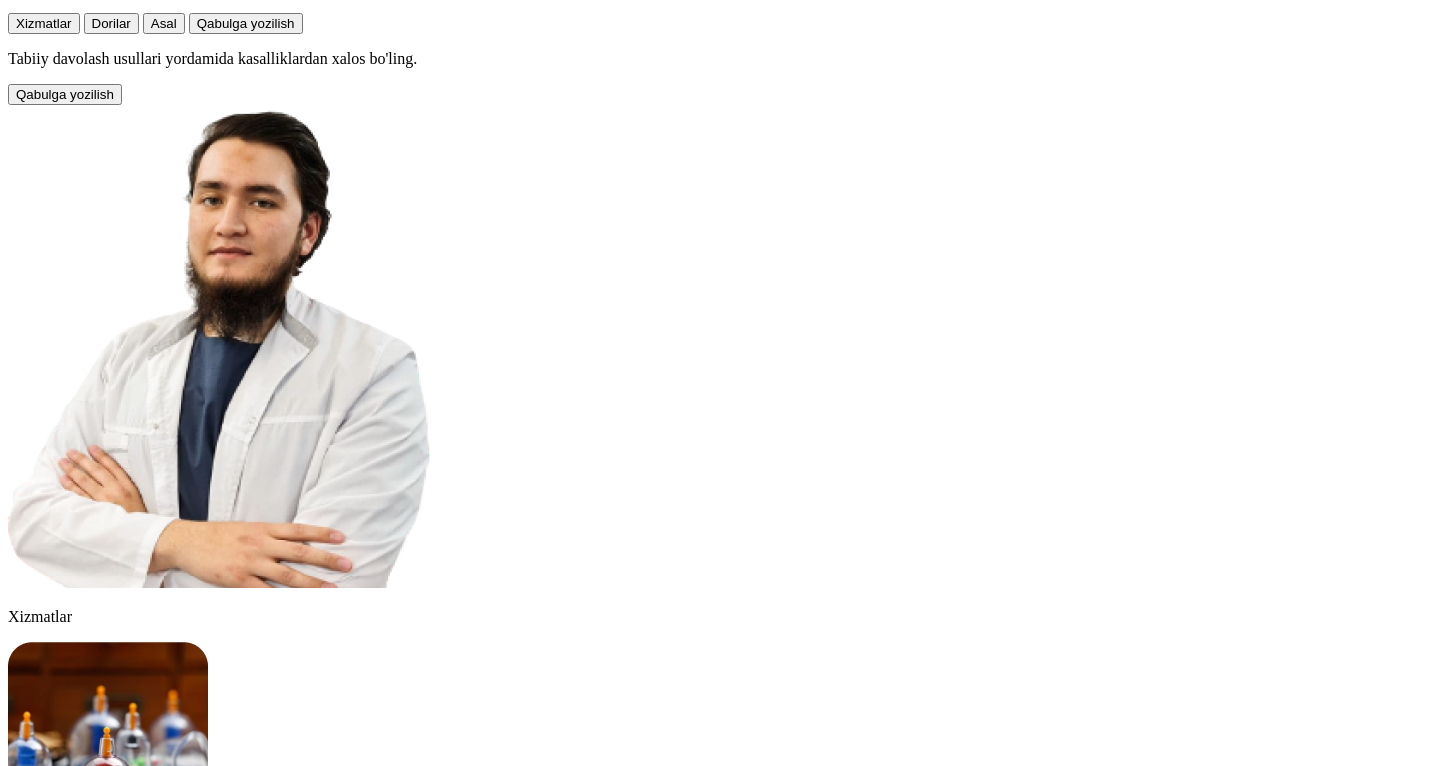
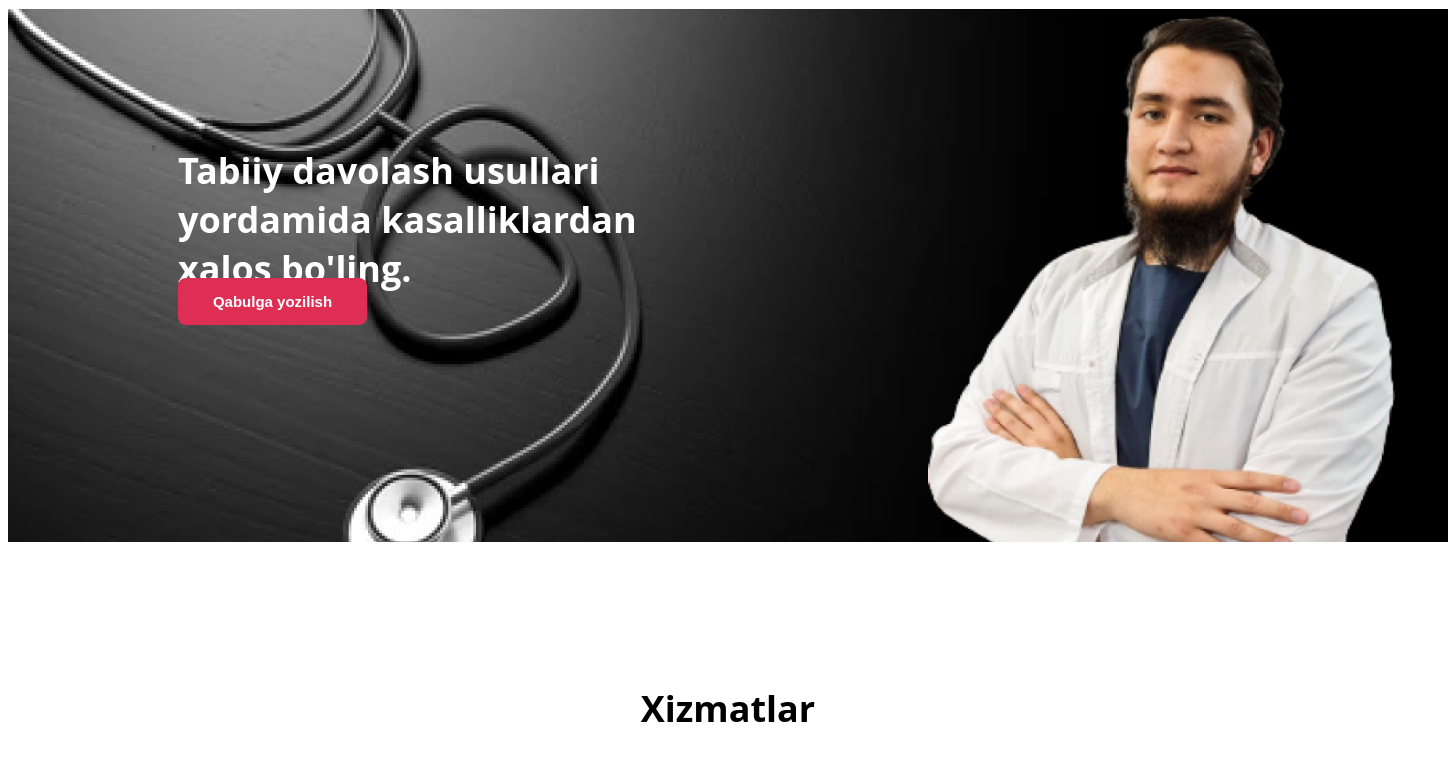
Before and after one commit to Behruz0803/imtihon2, a plain HTML site: page index.html in a window 1280 px wide. Shown: the part 99-865 px from the top of the page, 1448 px wide, since content can reach past the window. Drawn offline with Linux system fonts and the light colour scheme.

Commit message:
Update index.html

```diff
--- a/index.html
+++ b/index.html
@@ -4,7 +4,7 @@
     <meta charset="UTF-8">
     <meta name="viewport" content="width=device-width, initial-scale=1.0">
     <title>Document</title>
-    <link href="https://fonts.googleapis.com/css2?family=Open+Sans&display=swap" rel="stylesheet">
+    <link rel="stylesheet" href="./style.css">
 </head>
 <body>
     <header>
```
